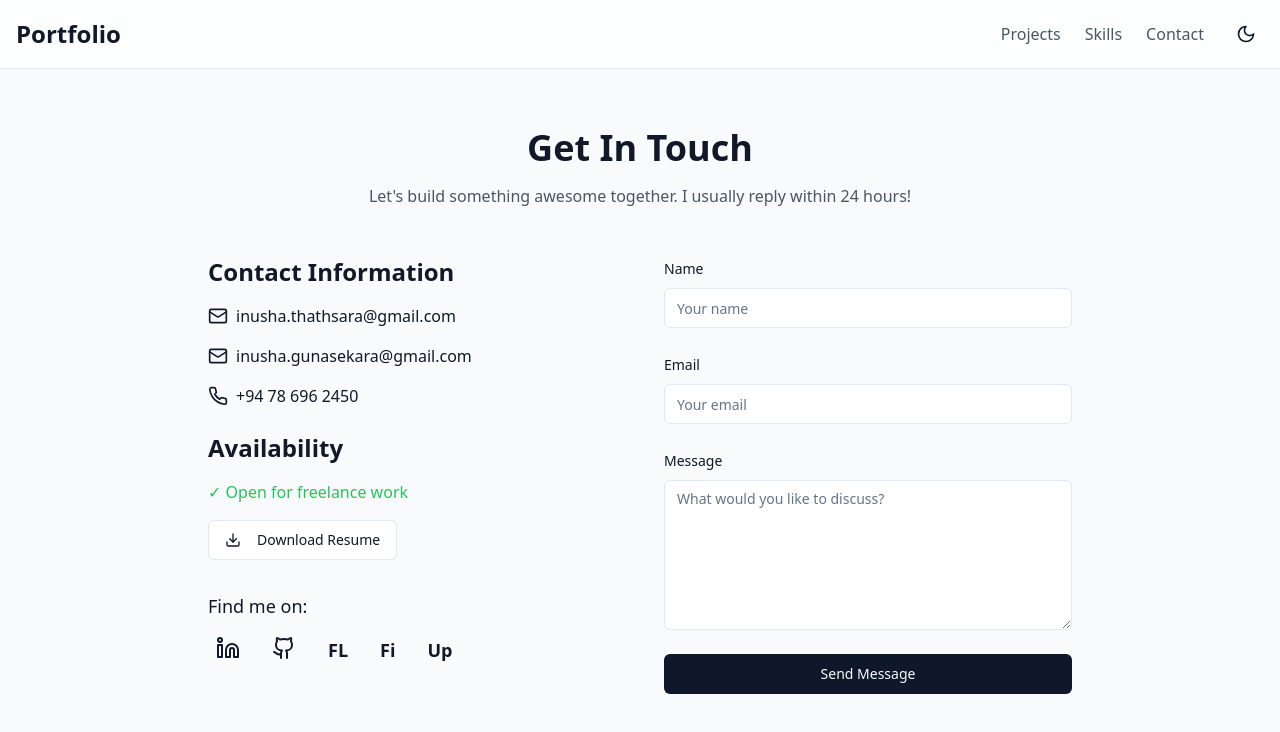
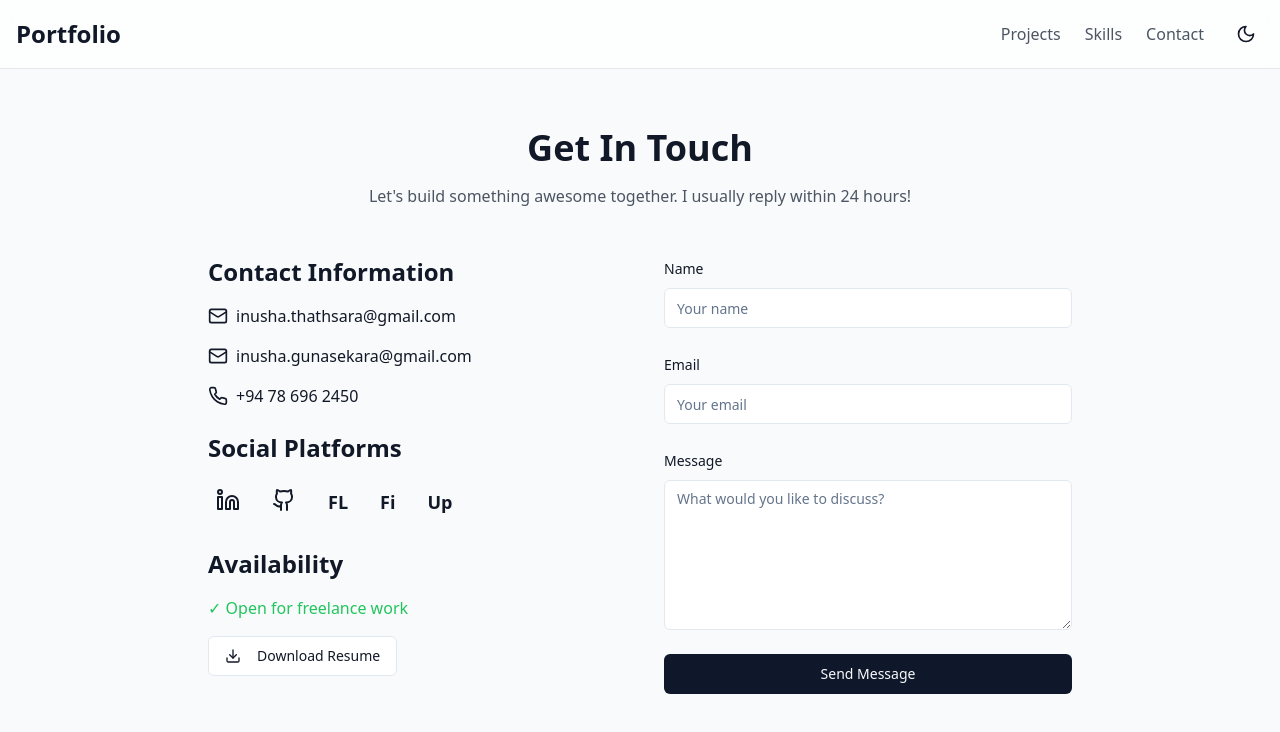
Before and after one commit to inusha-thathsara/InushaDevPortfolio, a React (Vite) app: page /contact in a window 1280 px wide. Shown: the top 732 px of the page. Built offline with nearby package versions, Linux system fonts and the light colour scheme.

Commit message:
Reverted to commit b33437928e9254a59bc0a43a77998f805cf4e36c

```diff
--- a/src/pages/Contact.tsx
+++ b/src/pages/Contact.tsx
@@ -128,16 +128,7 @@ const Contact = () => {
                 </div>
 
                 <div>
-                  <h2 className="text-2xl font-semibold mb-4">Availability</h2>
-                  <p className="text-green-500 font-medium">
-                    ✓ Open for freelance work
-                  </p>
-                  <Button variant="outline" className="mt-4 mb-4" onClick={() => window.open('/resume.pdf', '_blank')}>
-                    <Download className="mr-2 h-4 w-4" /> Download Resume
-                  </Button>
-
-                  <div className="mt-4">
-                    <h3 className="text-lg font-medium mb-2">Find me on:</h3>
+                  <h2 className="text-2xl font-semibold mb-4">Social Platforms</h2>
                   <div className="flex flex-wrap gap-4">
                     <a
                       href="https://www.linkedin.com/in/inusha-gunasekara-9996632a5"
@@ -186,6 +177,15 @@ const Contact = () => {
                     </a>
                   </div>
                 </div>
+
+                <div>
+                  <h2 className="text-2xl font-semibold mb-4">Availability</h2>
+                  <p className="text-green-500 font-medium">
+                    ✓ Open for freelance work
+                  </p>
+                  <Button variant="outline" className="mt-4" onClick={() => window.open('/resume.pdf', '_blank')}>
+                    <Download className="mr-2 h-4 w-4" /> Download Resume
+                  </Button>
                 </div>
               </motion.div>
 
```
Lines whose indentation alone changed are shown as unchanged.
